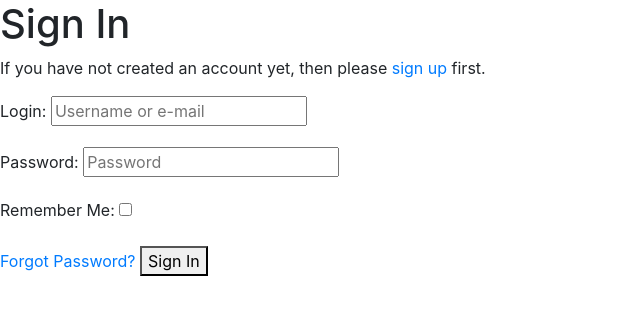
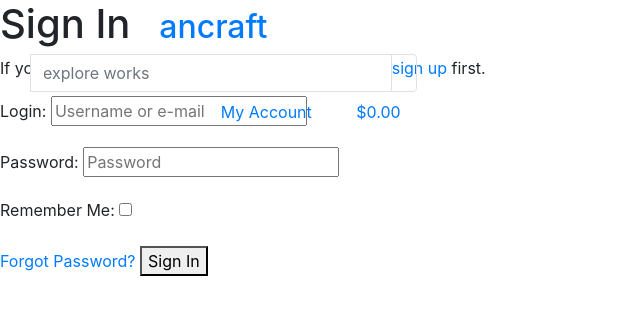
Before and after one commit to antfromano/milestone-project-4, a Django app: page /accounts/login/ in a window 1280 px wide. Shown: the top 315 px of the page, without its empty margins (0-640 px from the left). Run offline with Django 3.2, Linux system fonts and the light colour scheme; some libraries are stand-ins or nearby versions.

Commit message:
added main page header

```diff
--- a/home/templates/home/index.html
+++ b/home/templates/home/index.html
@@ -1,7 +1,7 @@
 {% extends 'base.html' %}
 {% load static %}
 
-{% block page header %}
+{% block page_header %}
     <div class="container header-container">
         <div class="row">
             <div class="col"></div>
--- a/templates/base.html
+++ b/templates/base.html
@@ -30,9 +30,74 @@
     {% endblock %}
 
     <title>ancraft {% block extra_title %}{% endblock %}</title>
+    <link rel="icon" type="image/x-icon" href="milestone_project_4/static/img/favicon-32x32.png">
+
   </head>
   <body>
-    <header class="container-fluid fixed-top"></header>
+  <!-- Header -->
+    <header class="container-fluid fixed-top">
+      <div class="row">
+        <div class="col-12 col-lg-4 my-auto py-1 py-lg-0 text-center">
+          <a href="{%url 'home' %}" class="nav-link main-logo-link">
+            <h2 class="logo-font text-green my-0">ancraft</h2>
+          </a>
+        </div>
+      </div>
+      <!-- Form -->
+      <div class="col-12 col-lg-4 my-auto py-1 py-lg-0">
+        <form method="GET" action="{% url 'products' %}">
+            <div class="input-group w-100">
+                <input class="form-control border border-black rounded-0" type="text" name="q" placeholder="explore works">
+                <div class="input-group-append">
+                    <button class="form-control btn btn-black border border-black" type="submit">
+                        <span class="icon">
+                            <i class="fas fa-search"></i>
+                        </span>
+                    </button>
+                </div>
+            </div>
+        </form>
+    </div>
+    <div class="col-12 col-lg-4 my-auto py-1 py-lg-0">
+      <ul class="list-inline list-unstyled text-center text-lg-right my-0">
+          <li class="list-inline-item dropdown">
+            <a class="text-black nav-link" href="#" id="user-options" data-toggle="dropdown" aria-haspopup="true" aria-expanded="false">
+              <div class="text-center">
+                  <div><i class="fas fa-user fa-lg"></i></div>
+                  <p class="my-0">My Account</p>
+              </div>
+            </a>
+            <div class="dropdown-menu border-0" aria-labelledby="user-options">
+              {% if request.user.is_authenticated %}
+                  {% if request.user.is_superuser %}
+                      <a href="" class="dropdown-item">Product Management</a>
+                  {% endif %}
+                  <a href="" class="dropdown-item">My Profile</a>
+                  <a href="{% url 'account_logout' %}" class="dropdown-item">Logout</a>
+              {% else %}
+                  <a href="{% url 'account_signup' %}" class="dropdown-item">Register</a>
+                  <a href="{% url 'account_login' %}" class="dropdown-item">Login</a>
+              {% endif %}
+            </div>
+          </li>
+          <li class="list-inline-item">
+            <a class="{% if grand_total %}text-info font-weight-bold{% else %}text-black{% endif %} nav-link" href="">
+              <div class="text-center">
+                  <div><i class="fas fa-shopping-bag fa-lg"></i></div>
+                  <p class="my-0">
+                      {% if grand_total %}
+                          ${{ grand_total|floatformat:2 }}
+                      {% else %}
+                          $0.00
+                      {% endif %}
+                  </p>
+              </div>
+            </a>
+          </li>
+      </ul>
+  </div>
+
+    </header>
 
     {% if messages %}
         <div class="message-container"></div>
```
